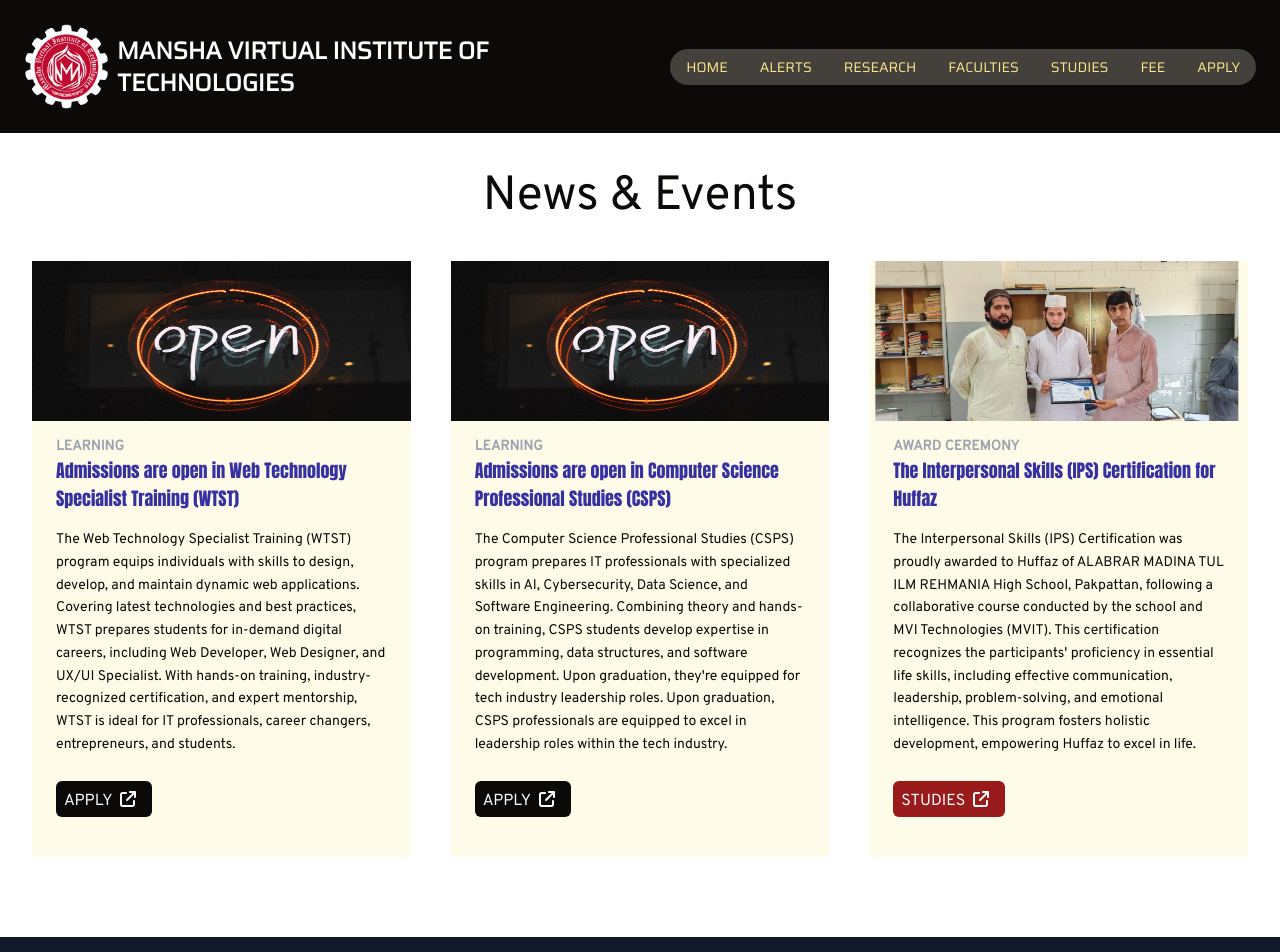
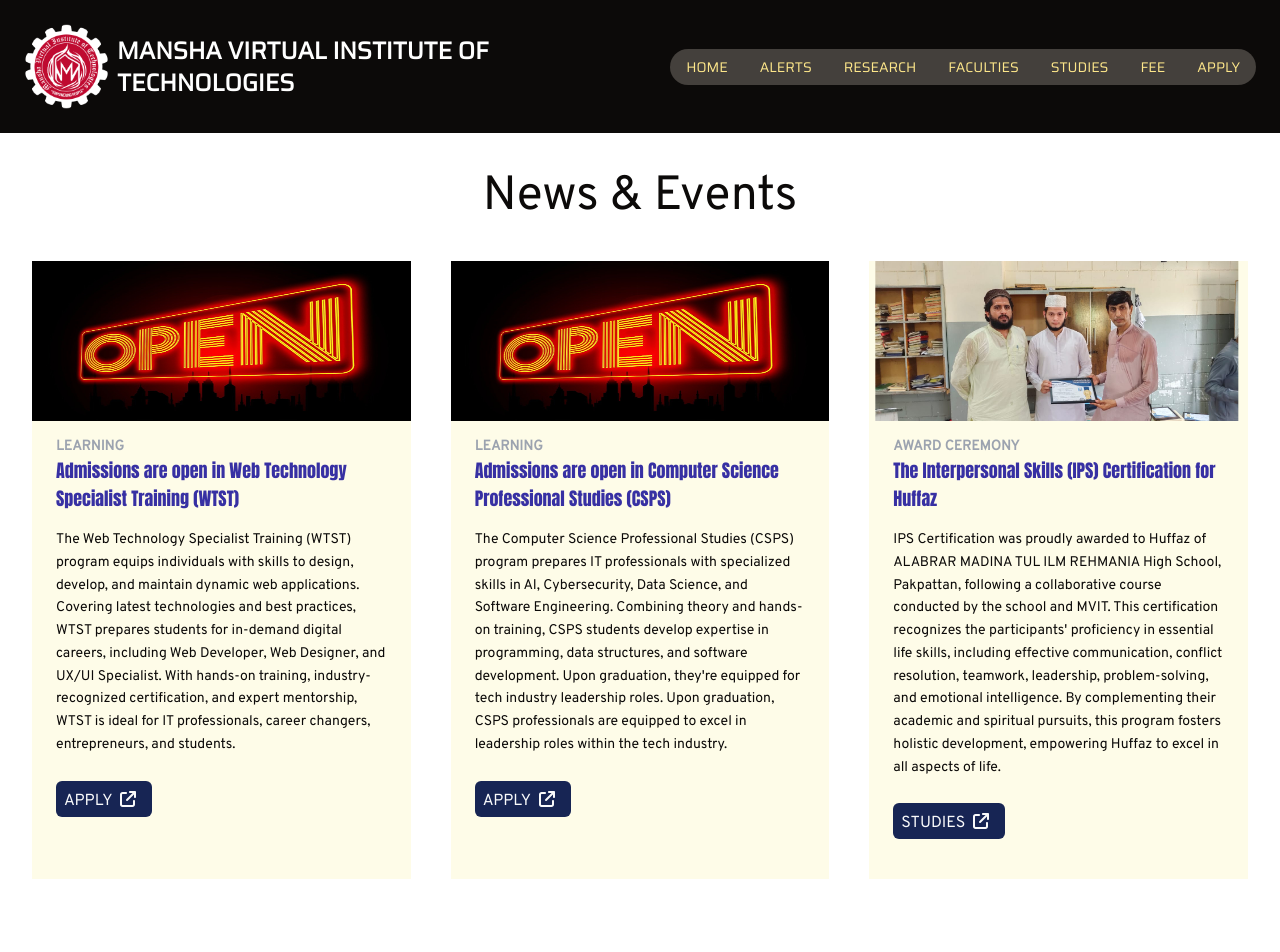
Before and after one commit to mvut/mvut, a Next.js app: page /pages/news in a window 1280 px wide. Shown: the top 952 px of the page. Built offline with nearby package versions, Linux system fonts and the light colour scheme.

Commit message:
news page updated

```diff
--- a/app/pages/news/page.tsx
+++ b/app/pages/news/page.tsx
@@ -28,7 +28,7 @@ export default function NewsComponents(){
             <div className={'grid grid-cols-1 md:grid-cols-2 gap-10 lg:grid-cols-3 py-10 '}>
                 {/**/}
                 <div className={'flex flex-col h-full sm:w-auto bg-yellow-50 '}>
-                    <Image src={AdmissionImage} alt={''} className={'h-40 w-full'}/>
+                    <Image src={AdmissionImage2} alt={''} className={'h-40 w-full'}/>
                     <div className={'px-6 py-4'}>
                         <p className={'uppercase font-bold text-sm text-gray-400'}>learning</p>
                         <h2 className={`${inter.className} text-lg text-indigo-800 pb-4`}>Admissions are open in Web
@@ -47,7 +47,7 @@ export default function NewsComponents(){
 
                         </p>
                         <div
-                            className={'flex h-9 w-24 my-6 hover:bg-red-800 text-gray-50 hover:text-amber-300 rounded-md bg-stone-950'}>
+                            className={'flex h-9 w-24 my-6 hover:bg-red-800 text-gray-50 hover:text-amber-300 rounded-md bg-blue-950'}>
                             <Link href={'/pages/apply'} className={'flex items-center justify-center '}>
                                 <p className={'p-2 h-full uppercase '}>Apply</p>
                                 <div className={'flex items-center justify-start  h-10 w-10 '}>
@@ -60,7 +60,7 @@ export default function NewsComponents(){
                 {/*    */}
                 {/**/}
                 <div className={'flex flex-col h-full sm:w-auto bg-yellow-50'}>
-                    <Image src={AdmissionImage} alt={''} className={'h-40 w-full'}/>
+                    <Image src={AdmissionImage2} alt={''} className={'h-40 w-full'}/>
                     <div className={'px-6 py-4'}>
                         <p className={'uppercase font-bold text-sm text-gray-400'}>learning</p>
                         <h2 className={`${inter.className} text-lg text-indigo-800 pb-4`}>Admissions are open in
@@ -76,7 +76,7 @@ export default function NewsComponents(){
 
                         </p>
                         <div
-                            className={'flex h-9 w-24 my-6 hover:bg-red-800 text-gray-50 hover:text-amber-300 rounded-md bg-stone-950'}>
+                            className={'flex h-9 w-24 my-6 hover:bg-red-800 text-gray-50 hover:text-amber-300 rounded-md bg-blue-950'}>
                             <Link href={'/pages/apply'} className={'flex items-center justify-center '}>
                                 <p className={'p-2 h-full uppercase '}>Apply</p>
                                 <div className={'flex items-center justify-start  h-10 w-10 '}>
@@ -122,15 +122,16 @@ export default function NewsComponents(){
                         <h2 className={`${inter.className} text-lg text-indigo-800 pb-4`}>The Interpersonal Skills (IPS)
                             Certification for Huffaz</h2>
                         <p className={'text-sm leading-relaxed'}>
-                            The Interpersonal Skills (IPS) Certification was proudly awarded to Huffaz of ALABRAR MADINA
+                            IPS Certification was proudly awarded to Huffaz of ALABRAR MADINA
                             TUL ILM REHMANIA High School, Pakpattan, following a collaborative course conducted by the
-                            school and MVI Technologies (MVIT). This certification recognizes the
-                            participants&apos; proficiency in essential life skills, including effective communication,
-                            leadership, problem-solving, and emotional intelligence. This program fosters holistic
-                            development, empowering Huffaz to excel in life.
+                            school and MVIT. This certification recognizes the participants&apos;
+                            proficiency in essential life skills, including effective communication, conflict
+                            resolution, teamwork, leadership, problem-solving, and emotional intelligence. By
+                            complementing their academic and spiritual pursuits, this program fosters holistic
+                            development, empowering Huffaz to excel in all aspects of life.
                         </p>
                         <div
-                            className={'flex h-9 w-28 my-6 bg-red-800 text-gray-50 hover:text-amber-300 rounded-md hover:bg-stone-950'}>
+                            className={'flex h-9 w-28 my-6 bg-blue-950 text-gray-50 hover:text-amber-300 rounded-md hover:bg-red-800'}>
                             <Link href={'/pages/study'} className={'flex items-center justify-center '}>
                                 <p className={'p-2 h-full uppercase '}>Studies</p>
                                 <div className={'flex items-center justify-start  h-10 w-10 '}>
```
